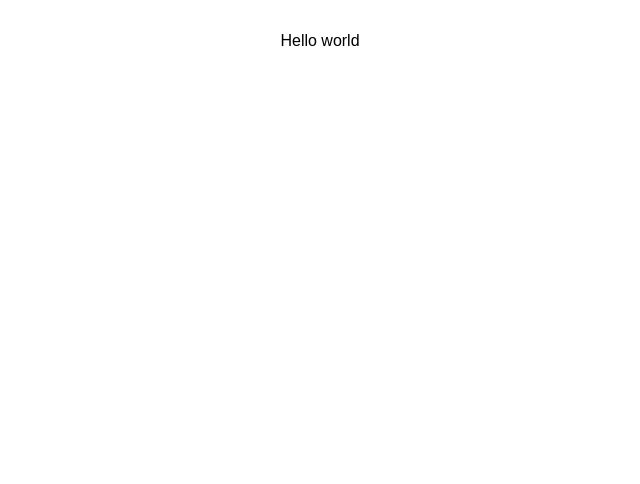
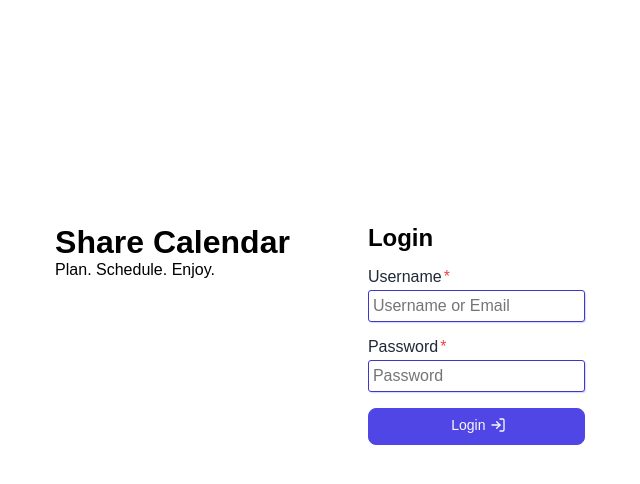
Before and after one commit to Tkeinon/calendar-share, a React (Vite) app in the folder frontend/: page / in a window 1280 px wide. Shown: the top 484 px of the page, without its empty margins (320-960 px from the left). Built offline with nearby package versions, Linux system fonts and the light colour scheme.

Commit message:
Make first page
- Authentication page will contain login/register forms.
- Now implemented with login form

```diff
--- a/frontend/src/App.tsx
+++ b/frontend/src/App.tsx
@@ -1,8 +1,14 @@
-import './App.css'
+import { AuthProvider } from './context/AuthContext';
+import AuthenticationPage from 'src/pages/authentication/AuthenticationPage';
 
 
 function App() {
-  return <p>Hello world</p>
+    return <>
+        <AuthProvider>
+            <AuthenticationPage />
+        </AuthProvider>
+    </>;
 }
 
-export default App
+
+export default App;
--- /dev/null
+++ b/frontend/src/components/buttons/Button.tsx
@@ -0,0 +1,49 @@
+import { LucideIcon, LucideProps } from 'lucide-react';
+import styles from 'src/components/buttons/button.module.css';
+
+
+type ButtonProps = {
+    buttonClass: 'primary' | 'secondary'
+    buttonText: string,
+    id: string,
+    Icon?: LucideIcon,
+    iconBefore?: boolean,
+    iconAfter?: boolean,
+    iconBeforeProps?: LucideProps,
+    iconAfterProps?: LucideProps,
+    onClick: () => void,
+    type: 'button' | 'submit' | 'reset' | undefined,
+};
+
+const colorSchemes = {
+    'primary': styles['primary'],
+    'secondary': styles['secondary']
+};
+
+const Button = ({
+    buttonClass = 'primary',
+    buttonText,
+    id,
+    Icon,
+    iconBefore = false,
+    iconAfter = false,
+    iconBeforeProps = {
+        color: '#1f2937',
+        size: '24',
+    },
+    iconAfterProps = {
+        color: '#1f2937',
+        size: '24',
+    },
+    onClick,
+    type = 'button',
+}: ButtonProps) => {
+    return <button className={`${styles.button} ${colorSchemes[buttonClass]}`} id={id} onClick={onClick} type={type}>
+        {iconBefore && Icon && <i><Icon {...iconBeforeProps} /></i>}
+        <span>{buttonText}</span>
+        {iconAfter && Icon && <i><Icon {...iconAfterProps} /></i>}
+    </button>;
+};
+
+
+export {Button};
--- /dev/null
+++ b/frontend/src/components/buttons/button.module.css
@@ -0,0 +1,26 @@
+.button {
+    font-size: 14px;
+    border: 1px solid var(--lavender-blue);
+    border-radius: 8px;
+    padding: 8px;
+    cursor: pointer;
+}
+
+.button i {
+    vertical-align: middle;
+}
+
+.button span {
+    margin: 0px 4px 0px 4px;
+}
+
+.button.primary {
+    background-color: var(--indigo);
+    color: var(--off-white);
+    border-color: var(--indigo);
+}
+
+.button.primary:hover, .button.primary:active, .button.primary:focus {
+    background-color: var(--indigo-dark);
+
+}
--- /dev/null
+++ b/frontend/src/components/inputs/Input.tsx
@@ -0,0 +1,41 @@
+import styles from 'src/components/inputs/input.module.css';
+
+type LabelInputProps = {
+    labelText: string,
+    name: string,
+    onChange: (value: string) => void,
+    placeholder: string,
+    required: boolean,
+    type?: string,
+    value: string|number
+};
+
+
+const LabelInput = ({
+    labelText,
+    name,
+    onChange,
+    placeholder = '',
+    required = false,
+    type = 'text',
+    value
+}: LabelInputProps) => {
+    return <label className={styles.wrapper}>
+        <span className={styles['label-text']}>
+            {labelText}
+            {required && <span className={styles.required}>*</span>}
+        </span>
+        <input
+            className={styles.input}
+            id={name}
+            onChange={(event) => onChange(event.target.value)}
+            name={name}
+            placeholder={placeholder}
+            type={type}
+            value={value}
+        />
+    </label>;
+};
+
+
+export {LabelInput};
--- /dev/null
+++ b/frontend/src/components/inputs/input.module.css
@@ -0,0 +1,26 @@
+.wrapper {
+    display: flex;
+    flex-direction: column;
+    gap: 4px;
+}
+
+.label-text {
+    color: var(--charcoal);
+}
+
+.required {
+    color: var(--coral-red);
+    margin-left: 2px;
+}
+
+.input {
+    border: 1px solid var(--indigo-dark);
+    border-radius: 3px;
+    box-shadow: 1px 1px 2px -1px var(--indigo-light);
+    padding: 4px;
+    height: 32px
+}
+
+.input:hover, .input:active, input:focus {
+    outline: 1px solid var(--indigo-dark);
+}
--- /dev/null
+++ b/frontend/src/forms/LoginForm.tsx
@@ -0,0 +1,77 @@
+import { useState } from 'react';
+import { LogIn } from 'lucide-react';
+
+import axiosInstance from 'src/utils/axios';
+import styles from 'src/forms/forms.module.css';
+import { LabelInput } from 'src/components/inputs/Input';
+import { Button } from 'src/components/buttons/Button';
+import { useAuth } from 'src/hooks/useAuth';
+import type { User } from 'src/context/AuthContext';
+
+type LoginResponse = {
+    username: string;
+    password: string;
+};
+
+const LoginForm = () => {
+    const { setUser } = useAuth();
+    const [username, setUsername] = useState<string>('');
+    const [password, setPassword] = useState<string>('');
+    const [error, setError] = useState<string>('');
+
+
+    const handleSubmit = () => {
+        const formData: LoginResponse = {
+            'username': username,
+            'password': password
+        };
+
+        axiosInstance.post(
+            '/api/login/', formData
+        ).then((response) => {
+            const user: User = response?.data?.user;
+            setUser(user);
+        }).catch((error) => {
+            const errorMsg = error.response?.data?.error;
+            setError(errorMsg || 'Unknown error');
+        });
+    };
+
+    return <div className={styles['login-form']}>
+        <h2>Login</h2>
+        <LabelInput
+            labelText='Username'
+            name='usernameField'
+            onChange={setUsername}
+            placeholder='Username or Email'
+            value={username}
+            required={true}
+        />
+        <LabelInput
+            labelText='Password'
+            name='passwordField'
+            onChange={setPassword}
+            placeholder='Password'
+            type='password'
+            value={password}
+            required={true}
+        />
+        {error && <p className={styles.error}>{error}</p>}
+        <Button
+            buttonClass='primary'
+            buttonText='Login'
+            id='loginForm'
+            Icon={LogIn}
+            iconAfterProps={{
+                'color': '#f9fafb',
+                'size': '16'
+            }}
+            iconAfter={true}
+            onClick={handleSubmit}
+            type='submit'
+        />
+    </div>;
+};
+
+
+export default LoginForm;
--- /dev/null
+++ b/frontend/src/forms/forms.module.css
@@ -0,0 +1,9 @@
+.login-form {
+    display: flex;
+    flex-direction: column;
+    gap: 16px;
+}
+
+.error {
+    color: var(--coral-red);
+}
--- /dev/null
+++ b/frontend/src/pages/authentication/AuthenticationPage.tsx
@@ -0,0 +1,17 @@
+import LoginForm from '../../forms/LoginForm';
+import styles from './authentication.module.css';
+
+const AuthenticationPage = () => {
+    return <div className={styles.container}>
+        <div className={styles['left-panel']}>
+            <h1 className={styles.title}>Share Calendar</h1>
+            <p className={styles.subtitle}>Plan. Schedule. Enjoy.</p>
+        </div>
+        <div className={styles['right-panel']}>
+            <LoginForm />
+        </div>
+    </div>;
+};
+
+
+export default AuthenticationPage;
--- /dev/null
+++ b/frontend/src/pages/authentication/authentication.module.css
@@ -0,0 +1,27 @@
+.container {
+    max-width: var(--content-area);
+    margin: auto;
+    display: flex;
+    justify-content: center;
+    align-items: center;
+    gap: 30px;
+    overflow: hidden;
+    padding-top: 200px;
+}
+
+.left-panel, .right-panel {
+    max-width: 500px;
+    min-height: 500px;
+    padding: 24px;
+}
+
+
+@media screen and (max-width: 768px) {
+    .container {
+        flex-direction: column;
+    }
+
+    .left-panel, .right-panel {
+        min-height: auto;
+    }
+}
```
